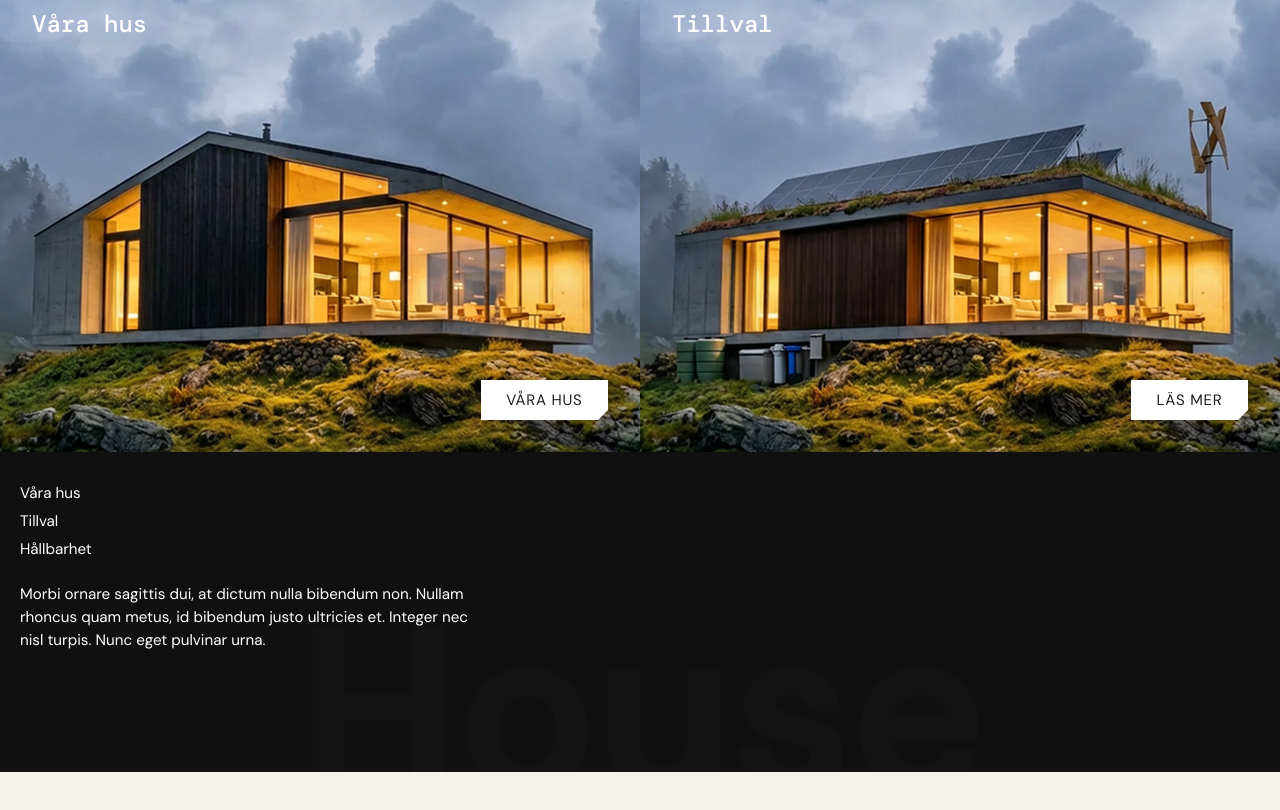
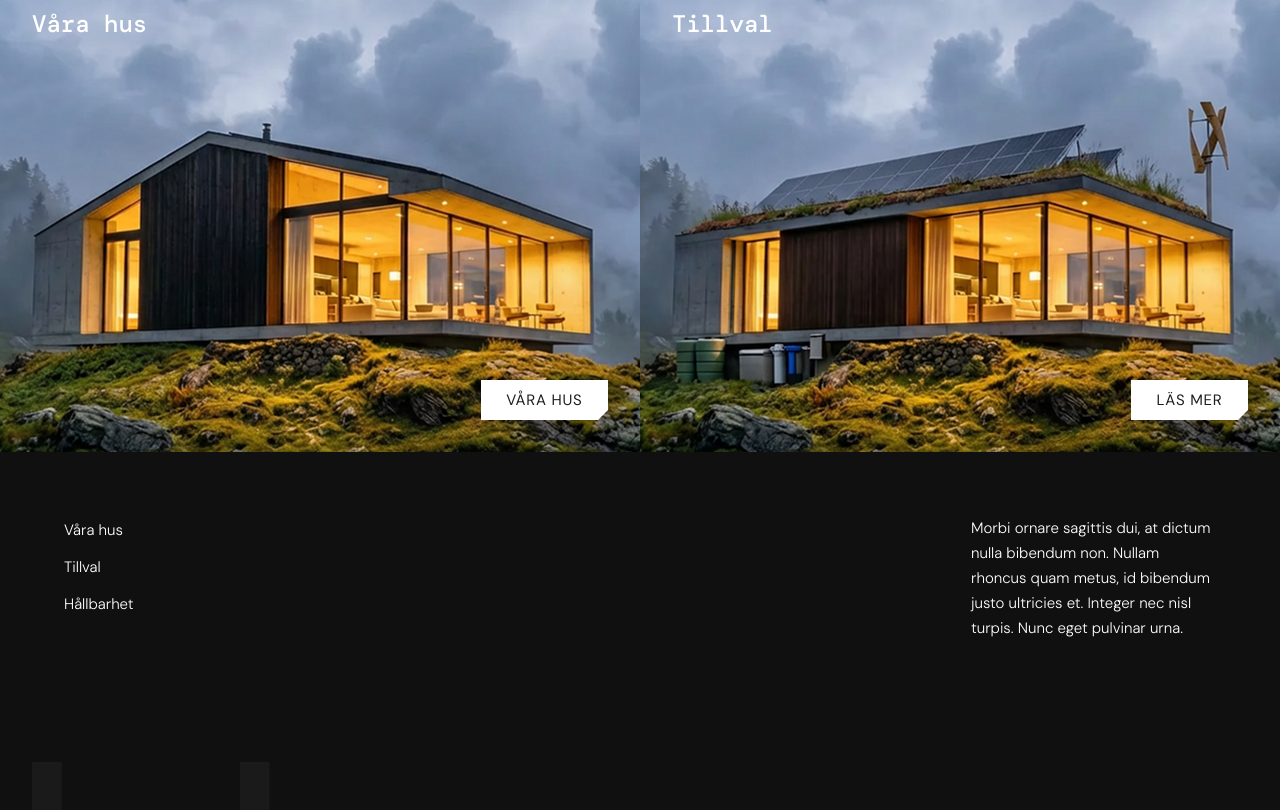
Before and after one commit to JennAnd/house-landing-page, a React (Vite) app: page / in a window 1280 px wide. Shown: the part 1180-1990 px from the top of the page. Before the commit the page ends 1952 px from the top, so only its background shows below. Built offline with nearby package versions, Linux system fonts and the light colour scheme.

Commit message:
fix footer layout and responsive behavior

```diff
--- a/src/components/Footer/Footer.css
+++ b/src/components/Footer/Footer.css
@@ -1,58 +1,129 @@
+/* FOOTER */
+
 .footer {
   position: relative;
   background: var(--c-bg-footer);
   color: var(--c-text-white);
-  padding: 2rem 1.25rem 3.5rem;
   overflow: hidden;
+  padding: 0;
 }
 
+/* Content wrapper */
+.footer-inner {
+  position: relative;
+  z-index: 1;
+  width: 100%;
+  margin: 0 auto;
+  padding: 2rem 1.25rem clamp(8rem, 22vw, 12rem);
+  display: flex;
+  flex-direction: column;
+  gap: 1.5rem;
+}
+
+/* Links */
 .footer-nav {
   display: flex;
   flex-direction: column;
   gap: 0.5rem;
-  margin-bottom: 1.5rem;
-  position: relative;
-  z-index: 1;
 }
 
 .footer-link {
   color: var(--c-text-white);
   text-decoration: none;
-  font-size: 0.95rem;
-  line-height: 1.3;
+  font-family: var(--font-sans);
+  font-weight: 300;
+  font-size: 15px;
+  line-height: 29px;
 }
 
 .footer-link:hover {
   text-decoration: underline;
 }
 
+/* Copy text */
 .footer-copy {
-  margin: 0 0 4rem 0;
-  max-width: 45ch;
-  font-size: 0.95rem;
-  line-height: 1.5;
-  position: relative;
-  z-index: 1;
+  margin: 0;
+  font-family: var(--font-sans);
+  font-weight: 300;
+  font-size: 14px;
+  line-height: 22px;
+  max-width: 34ch;
+  text-align: left;
 }
 
 .footer-logo {
   position: absolute;
   left: 50%;
   bottom: 0;
-  width: 100%;
+  z-index: 0;
+  width: calc(100% - 2.5rem);
+  transform: translateX(-50%) translateY(16px);
   text-align: center;
-  transform: translateX(-50%) translateY(25%);
-  color: var(--c-text-footer-logo);
-  opacity: 0.35;
   pointer-events: none;
   user-select: none;
   white-space: nowrap;
 }
 
-.footer-logo span {
+.footer-logo-img {
   display: block;
-  font-size: clamp(6rem, 26vw, 14rem);
-  line-height: 1;
-  font-weight: 700;
-  letter-spacing: 0.02em;
+  width: 100%;
+  height: auto;
 }
+
+/* TABLET */
+/*Split left nav left, copy right */
+@media (min-width: 768px) and (max-width: 1023px) {
+  .footer-inner {
+    display: grid;
+    grid-template-columns: 220px 1fr;
+    column-gap: 1.5rem;
+    align-items: start;
+  }
+
+  .footer-copy {
+    justify-self: end;
+    max-width: 245px;
+    font-size: 15px;
+    line-height: 25px;
+  }
+}
+
+/* Reduce top spacing */
+@media (min-width: 768px) and (max-width: 900px) {
+  .footer-inner {
+    padding-top: 0.5rem;
+  }
+}
+
+/* DESKTOP */
+@media (min-width: 1024px) {
+  .footer {
+    height: 508px;
+  }
+
+  .footer-inner {
+    padding: 64px 64px 0;
+    height: 100%;
+    display: grid;
+    grid-template-columns: 245px 1fr 245px;
+    align-items: start;
+  }
+
+  .footer-nav {
+    grid-column: 1;
+  }
+
+  .footer-copy {
+    grid-column: 3;
+    justify-self: end;
+    max-width: 245px;
+    font-size: 15px;
+    line-height: 25px;
+  }
+
+  .footer-logo {
+    width: calc(100% - 64px);
+    bottom: 0;
+    transform: translateX(-50%) translateY(18px);
+  }
+}
--- a/src/components/Footer/Footer.tsx
+++ b/src/components/Footer/Footer.tsx
@@ -1,9 +1,11 @@
+import footerLogo from "../../assets/footer-logo.svg";
 import "./Footer.css";
 
 function Footer() {
   return (
     <footer className="footer">
-      <nav className="footer-nav">
+      <div className="footer-inner">
+        <nav className="footer-nav" aria-label="Footer">
           <a className="footer-link" href="#">
             Våra hus
           </a>
@@ -16,13 +18,14 @@ function Footer() {
         </nav>
 
         <p className="footer-copy">
-        Morbi ornare sagittis dui, at dictum nulla bibendum non. Nullam rhoncus
-        quam metus, id bibendum justo ultricies et. Integer nec nisl turpis.
-        Nunc eget pulvinar urna.
+          Morbi ornare sagittis dui, at dictum nulla bibendum non. Nullam
+          rhoncus quam metus, id bibendum justo ultricies et. Integer nec nisl
+          turpis. Nunc eget pulvinar urna.
         </p>
+      </div>
 
       <div className="footer-logo" aria-hidden="true">
-        <span>House</span>
+        <img className="footer-logo-img" src={footerLogo} alt="" />
       </div>
     </footer>
   );
```
Also changed, not shown: src/assets/footer-logo.svg (added). Lines whose indentation alone changed are shown as unchanged.
